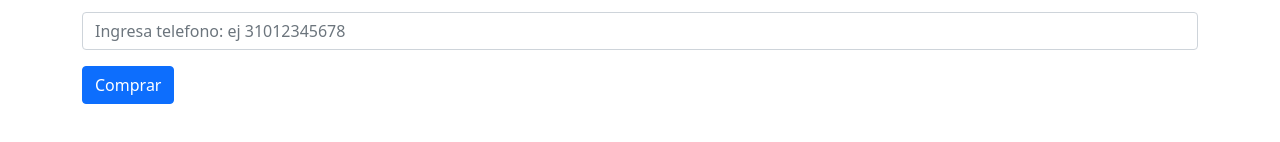
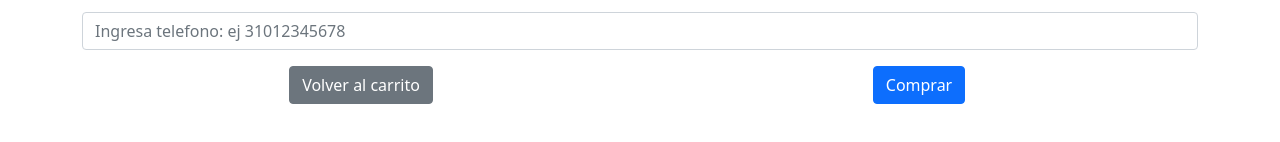
Before and after one commit to diegozaratean/ecommerce-zarate, a React (Create React App) app: page /checkout in a window 1280 px wide. Shown: the part 424-566 px from the top of the page. Built offline with nearby package versions, Linux system fonts and the light colour scheme; no server answers; the database is empty.

Commit message:
add stock validation

```diff
--- a/src/context/CartContext.js
+++ b/src/context/CartContext.js
@@ -45,6 +45,17 @@ const CartProvider = ({children}) => {
         setCart(newCart)
     }
 
+    const changeStockItem = (id,newStock) => {
+        const newCart =  cart.map(cartItem =>{
+            if (cartItem.id === id){
+                cartItem.quantity=newStock
+            }
+            return cartItem
+        }
+        )
+        setCart(newCart)
+    }
+
     const clear = () => {
         setCart([])
     }
@@ -82,6 +93,7 @@ const CartProvider = ({children}) => {
             countItems,
             getCartTotal,
             defineCart,
+            changeStockItem,
             cart
         }}>{children}</Provider>
     )
--- a/src/views/Checkout/Checkout.js
+++ b/src/views/Checkout/Checkout.js
@@ -1,26 +1,73 @@
 import Header from "../../components/Header/Header"
 import { CartContext } from '../../context/CartContext'
 import React from 'react'
-import {Form,Button,Container} from 'react-bootstrap'
-import { doc,runTransaction,addDoc,collection,getFirestore} from 'firebase/firestore'
-import { useNavigate } from 'react-router-dom'
+import {Form,Button,Container,Row,Col} from 'react-bootstrap'
+import { getDoc,doc,runTransaction,addDoc,collection,getFirestore} from 'firebase/firestore'
+import { useNavigate, Link } from 'react-router-dom'
+import { toast } from "react-toastify";
 
 export default function Checkout (){
 	let navigate = useNavigate();
-    const { cart } =  React.useContext(CartContext)
+    const { cart,getCartTotal,removeItem,clear,changeStockItem } =  React.useContext(CartContext)
     const [data, setData] =  React.useState()
     const [orderId,setOrderId] = React.useState()
-    const { getCartTotal } =  React.useContext(CartContext);
-    const { clear } =  React.useContext(CartContext);
     const [validateEmail,setValidateEmail] = React.useState(false)
 
-    const handleChange = (event) => {
+    const handleChange =  (event) => {
         const {name, value} = event.target;
         setData({...data,[name]: value});
         document.getElementsByName("email")[0].value !== document.getElementsByName("confiremail")[0].value ?
         setValidateEmail(true)
          : setValidateEmail(false)
+    }
 
+    const validateStock = async (order) => {
+        // fetching all documents by mapping an array of promises and using Promise.all()
+        const itemsDocs = await Promise.all(cart.map(c => getDoc(doc(getFirestore(), 'products', c.id))))
+        // mapping array of document data
+        const stockItems = itemsDocs.map(i =>
+            {return {id: i._document.key.path.segments[6],stock: i.data().stock}}
+        )
+
+        let outOfStock = 0
+        cart.forEach( (item) => {
+            if (item.quantity > stockItems.find(element => element.id = item.id ).stock)
+            {
+                outOfStock += 1
+                if (stockItems.find(element => element.id = item.id ).stock == 0)
+                {
+                    //remove item or quantity from cart
+                    removeItem(item.id)
+                    toast.error(`Se elimino el producto ${item.title} del carrito por que ya no quedan existencias!`, {
+                        position: "top-center",
+                        autoClose: 5000,
+                        hideProgressBar: false,
+                        closeOnClick: true,
+                        pauseOnHover: true,
+                        draggable: true,
+                        progress: undefined,
+                        });
+                }else{
+                    //update stock
+                    let newStock = item.quantity - stockItems.find(element => element.id = item.id ).stock
+                    changeStockItem(item.id,stockItems.find(element => element.id = item.id ).stock)
+                    toast.warn(`Se descontaron ${newStock} items del producto ${item.title}, por que ya no quedan existencias!`, {
+                        position: "top-center",
+                        autoClose: 5000,
+                        hideProgressBar: false,
+                        closeOnClick: true,
+                        pauseOnHover: true,
+                        draggable: true,
+                        progress: undefined,
+                        });
+                }
+            }
+        })
+        if (outOfStock == 0)
+        {
+            const orderCollection = collection(getFirestore(),"orders")
+            await addDoc(orderCollection,order).then(({id}) => { setOrderId(id)})
+        }
     }
 
     const handleSubmit = async (event) =>{
@@ -30,13 +77,7 @@ export default function Checkout (){
             items: cart,
             total: getCartTotal()
         }
-        const db = getFirestore()
-        const orderCollection = collection(db,"orders")
-        await addDoc(orderCollection,order).then(({id}) =>
-            {
-                setOrderId(id)
-            }
-        )
+        validateStock(order)
     }
 
     React.useEffect(() => {
@@ -96,9 +137,22 @@ export default function Checkout (){
                             <Form.Label>Telefono</Form.Label>
                             <Form.Control name="phone" type="number" placeholder="Ingresa telefono: ej 31012345678" onChange={handleChange}/>
                         </Form.Group>
-                        <Button variant="primary" type="submit">
-                            Comprar
-                        </Button>
+                        <Container>
+                        <Row className="text-center">
+                            <Col md={{ span: 6 }}>
+                                <Link to={`/cart`} >
+                                    <Button variant="secondary" >Volver al carrito </Button>
+                                </Link>
+                            </Col>
+                            <Col md={{ span: 6 }}>
+                                { !validateEmail &&
+                                    <Button variant="primary" type="submit">
+                                        Comprar
+                                    </Button>
+                                }
+                            </Col>
+                        </Row>
+                        </Container>
                     </Form>
                 </Container>
             </div>
```
